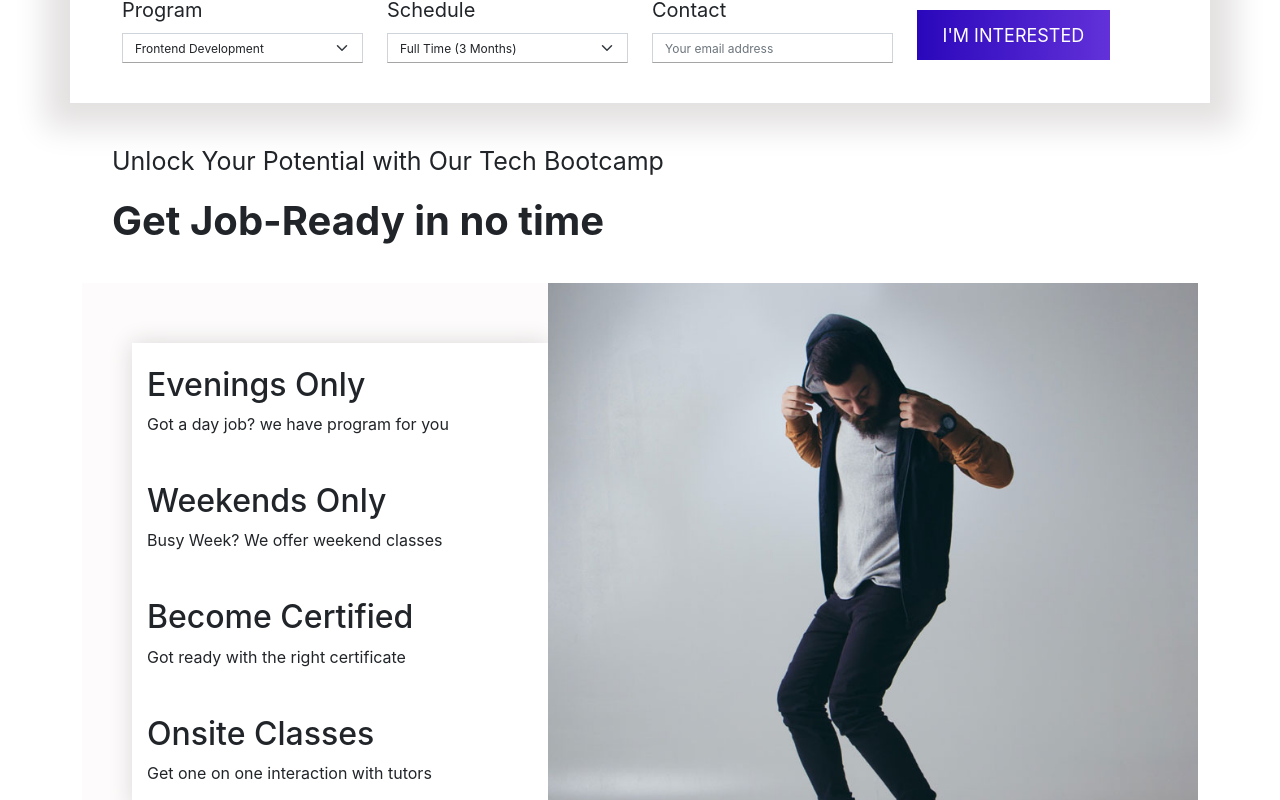
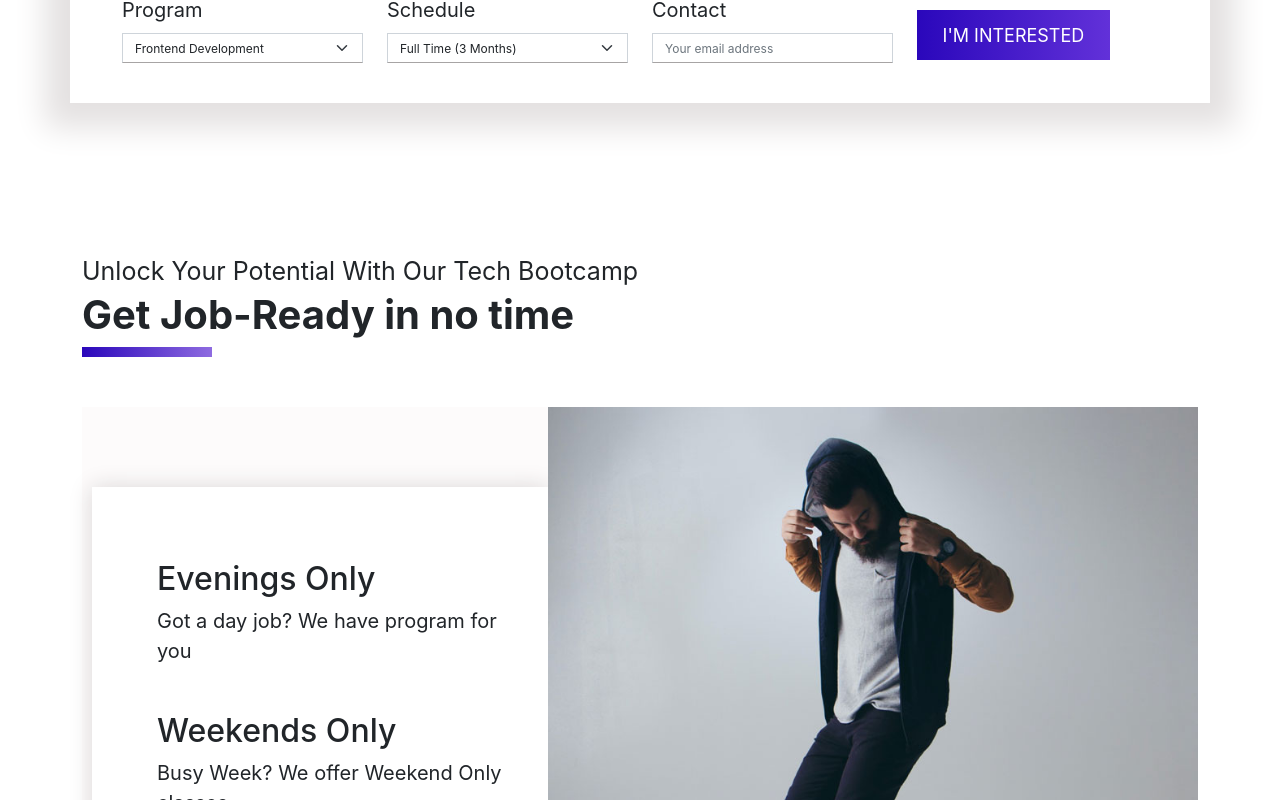
Before and after one commit to victoryohanna/mctechy, a React (Create React App) app: page / in a window 1280 px wide. Shown: the part 660-1460 px from the top of the page. Built offline with nearby package versions, Linux system fonts and the light colour scheme.

Commit message:
modified bootcamp component

```diff
--- a/src/components/Bootcamp.jsx
+++ b/src/components/Bootcamp.jsx
@@ -1,40 +1,42 @@
 import { Link } from "react-router-dom";
 import "../styles/bootcamp.css";
-
 import image3 from "../assets/bootcamp1.jpg";
 
 const BootcampSection = () => {
   return (
-    <div className="container container-bootcamp">
-      <div className="header-text">
-        <p>Unlock Your Potential with Our Tech Bootcamp</p>
+    <div className=" container-bootcamp">
+      <div className="container header-text">
+        <span>unlock your potential with our tech bootcamp</span>
         <h1>Get Job-Ready in no time</h1>
       </div>
+      <div className="container">
+
+      <div className="seperator"></div>
       <div className="main-section">
         <div className="items-list">
           <ul className="navbar-nav me-auto mb-2 mb-lg-0">
             <li className="nav-item">
               <Link to="/" className="nav-link">
                 <h2>Evenings Only</h2>
-                <span>Got a day job? we have program for you</span>
+                <span>Got a day job? We have program for you</span>
               </Link>
             </li>
             <li className="nav-item">
               <Link to="/" className="nav-link active" aria-current="page">
                 <h2>Weekends Only</h2>
-                <span>Busy Week? We offer weekend classes</span>
+                <span>Busy Week? We offer Weekend Only classes</span>
               </Link>
             </li>
             <li className="nav-item">
               <Link to="/" className="nav-link">
                 <h2>Become Certified</h2>
-                <span>Got ready with the right certificate</span>
+                <span>Get jon ready with the right certifications</span>
               </Link>
             </li>
             <li className="nav-item">
               <Link to="/" className="nav-link">
                 <h2>Onsite Classes</h2>
-                <span>Get one on one interaction with tutors</span>
+                <span>Get one on one interactions with tutors</span>
               </Link>
             </li>
           </ul>
@@ -43,6 +45,7 @@ const BootcampSection = () => {
           <img className="imag" src={image3} alt="" />
         </div>
       </div>
+      </div>
     </div>
   );
 };
--- a/src/styles/bootcamp.css
+++ b/src/styles/bootcamp.css
@@ -1,41 +1,45 @@
 .container-bootcamp {
-  /* border: 1px solid black; */
-  margin-top: 20px;
+  margin-top: 150px;
+  margin-bottom: 100px;
 }
 
-.header-text{
-    padding: 20px;
-    margin: 10px;
+.seperator {
+  width: 130px;
+  height: 10px;
+  background: linear-gradient(
+    90deg,
+    rgba(42, 7, 187, 1) 0%,
+    rgb(142, 107, 224) 100%
+  );
+
+  margin-bottom: 50px;
 }
 
-.header-text p {
-    font-size: 25px;
-    font-weight: 400;
+.header-text span {
+  font-size: 25px;
+  font-weight: 400;
+  text-transform: capitalize;
 }
 
-.header-text h1{
-    font-weight: 700;
+.header-text h1 {
+  font-weight: 700;
 }
 
 .main-section {
   display: flex;
-  /* border: 1px solid black; */
   justify-content: space-between;
 }
 
 .items-list {
   text-decoration: none;
-  /* border: 1px solid black; */
   width: 42%;
   background: #fdfbfb;
 }
 
 .items-list ul {
-  /* border: 1px solid red; */
-  margin: 60px 50px;
+  margin: 80px 10px;
+  padding: 50px 0 0 50px;
   background: #ffffff;
-  -webkit-box-shadow: 0px 0px 22px 0px #dad7d7;
-  -moz-box-shadow: 0px 0px 22px 0px #dad7d7;
   box-shadow: 0px 0px 22px 0px #dad7d7;
 }
 
@@ -43,6 +47,10 @@
   margin: 15px;
 }
 
+.nav-link span {
+  font-size: 20px;
+}
+
 .imag {
   width: 650px;
 }
```
